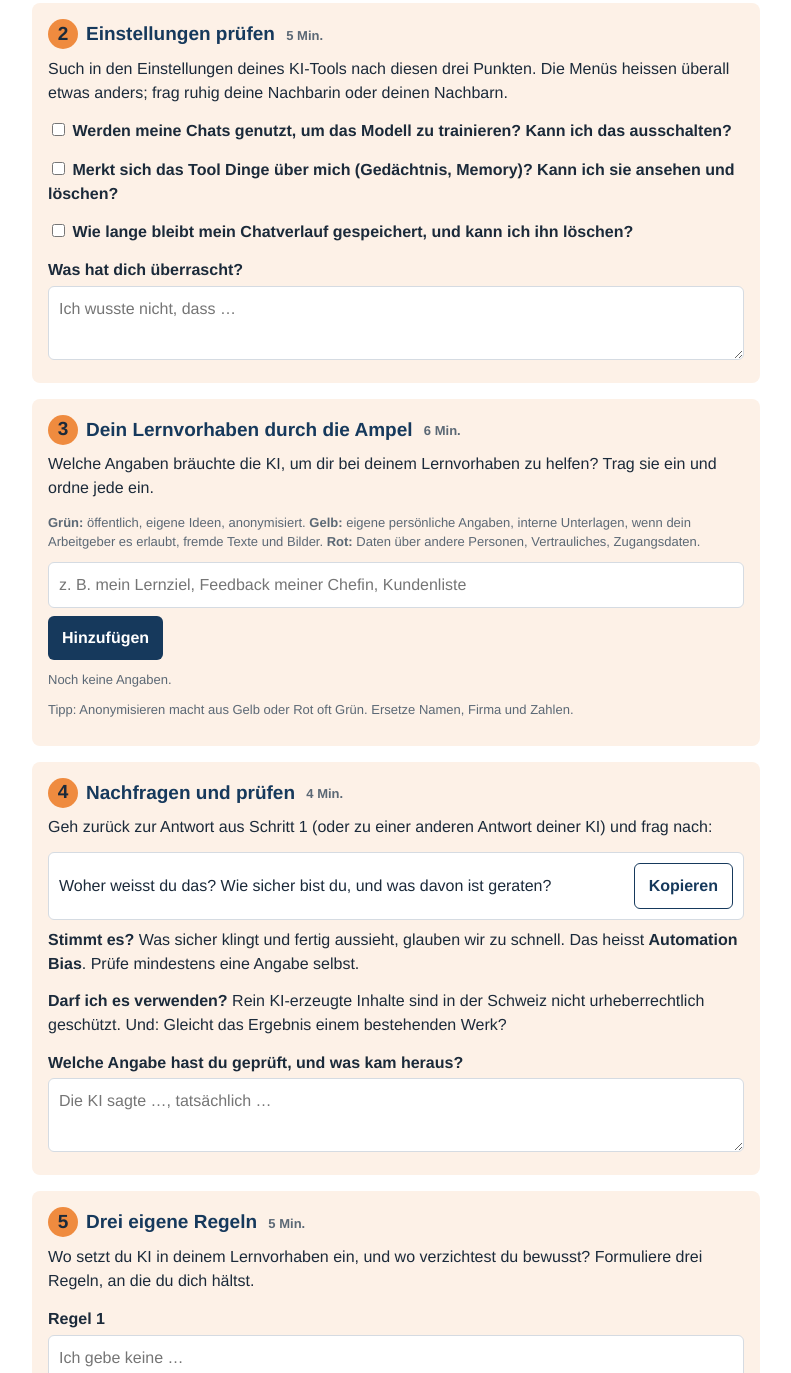
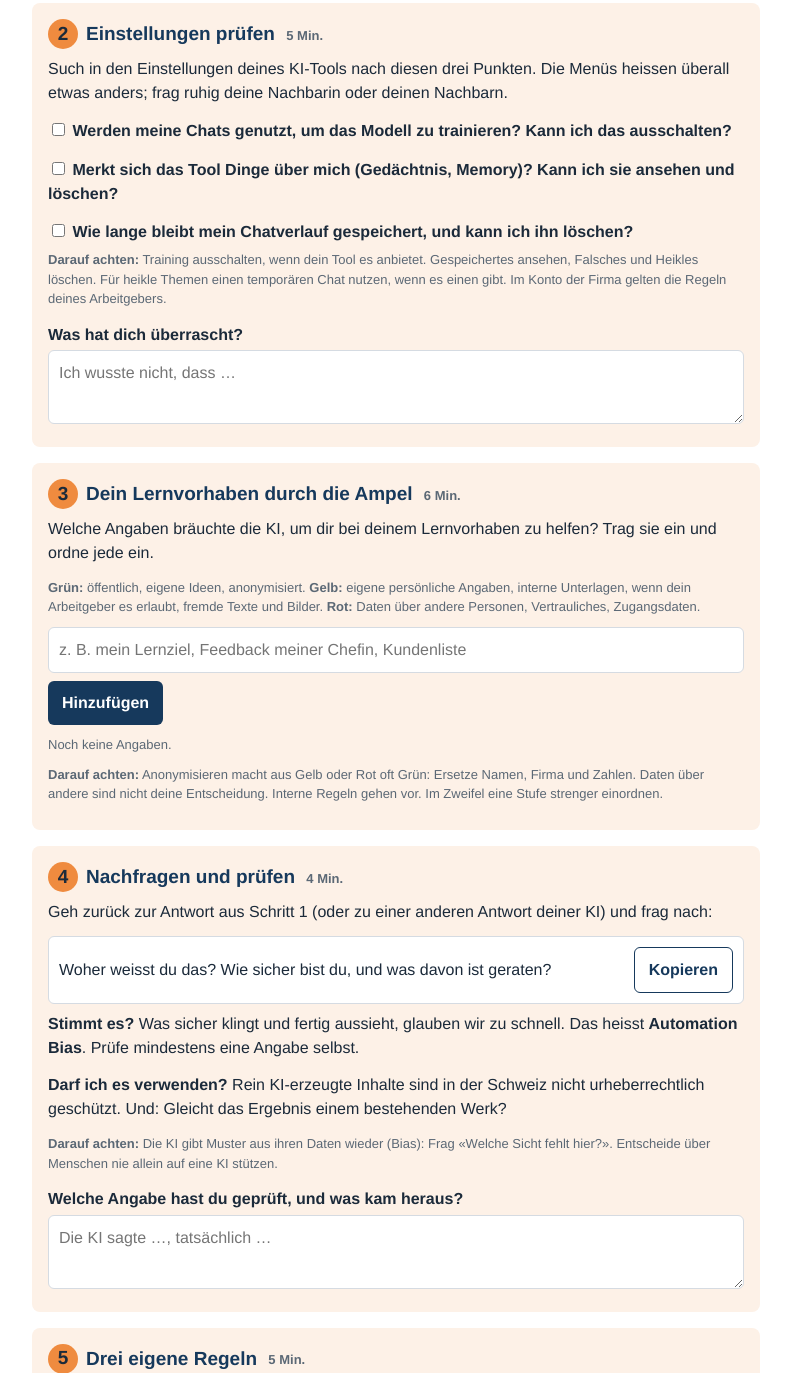
Before and after one commit to silvanadrian/ki-instruktionen-workshop, a plain HTML site: page docs/ampel.html in a window 1280 px wide. Shown: the part 455-1828 px from the top of the page, without its empty margins (244-1035 px from the left). Drawn offline with Linux system fonts and the light colour scheme.

Commit message:
Workshop 4: Hinweise «Darauf achten» pro Schritt

```diff
--- a/docs/ampel.html
+++ b/docs/ampel.html
@@ -27,6 +27,7 @@
     <li><label><input type="checkbox" data-k="c2"> Merkt sich das Tool Dinge über mich (Gedächtnis, Memory)? Kann ich sie ansehen und löschen?</label></li>
     <li><label><input type="checkbox" data-k="c3"> Wie lange bleibt mein Chatverlauf gespeichert, und kann ich ihn löschen?</label></li>
   </ul>
+  <p class="klein"><b>Darauf achten:</b> Training ausschalten, wenn dein Tool es anbietet. Gespeichertes ansehen, Falsches und Heikles löschen. Für heikle Themen einen temporären Chat nutzen, wenn es einen gibt. Im Konto der Firma gelten die Regeln deines Arbeitgebers.</p>
   <label for="fund">Was hat dich überrascht?</label>
   <textarea id="fund" placeholder="Ich wusste nicht, dass …"></textarea>
 </section>
@@ -41,7 +42,7 @@
   </div>
   <div id="liste" aria-live="polite"></div>
   <p class="klein" id="zaehler"></p>
-  <p class="klein">Tipp: Anonymisieren macht aus Gelb oder Rot oft Grün. Ersetze Namen, Firma und Zahlen.</p>
+  <p class="klein"><b>Darauf achten:</b> Anonymisieren macht aus Gelb oder Rot oft Grün: Ersetze Namen, Firma und Zahlen. Daten über andere sind nicht deine Entscheidung. Interne Regeln gehen vor. Im Zweifel eine Stufe strenger einordnen.</p>
 </section>
 
 <section class="schritt">
@@ -50,6 +51,7 @@
   <div class="frage"><span id="q2">Woher weisst du das? Wie sicher bist du, und was davon ist geraten?</span><button class="hell" data-copy="q2">Kopieren</button></div>
   <p><b>Stimmt es?</b> Was sicher klingt und fertig aussieht, glauben wir zu schnell. Das heisst <b>Automation Bias</b>. Prüfe mindestens eine Angabe selbst.</p>
   <p><b>Darf ich es verwenden?</b> Rein KI-erzeugte Inhalte sind in der Schweiz nicht urheberrechtlich geschützt. Und: Gleicht das Ergebnis einem bestehenden Werk?</p>
+  <p class="klein"><b>Darauf achten:</b> Die KI gibt Muster aus ihren Daten wieder (Bias): Frag «Welche Sicht fehlt hier?». Entscheide über Menschen nie allein auf eine KI stützen.</p>
   <label for="pruef">Welche Angabe hast du geprüft, und was kam heraus?</label>
   <textarea id="pruef" placeholder="Die KI sagte …, tatsächlich …"></textarea>
 </section>
```
